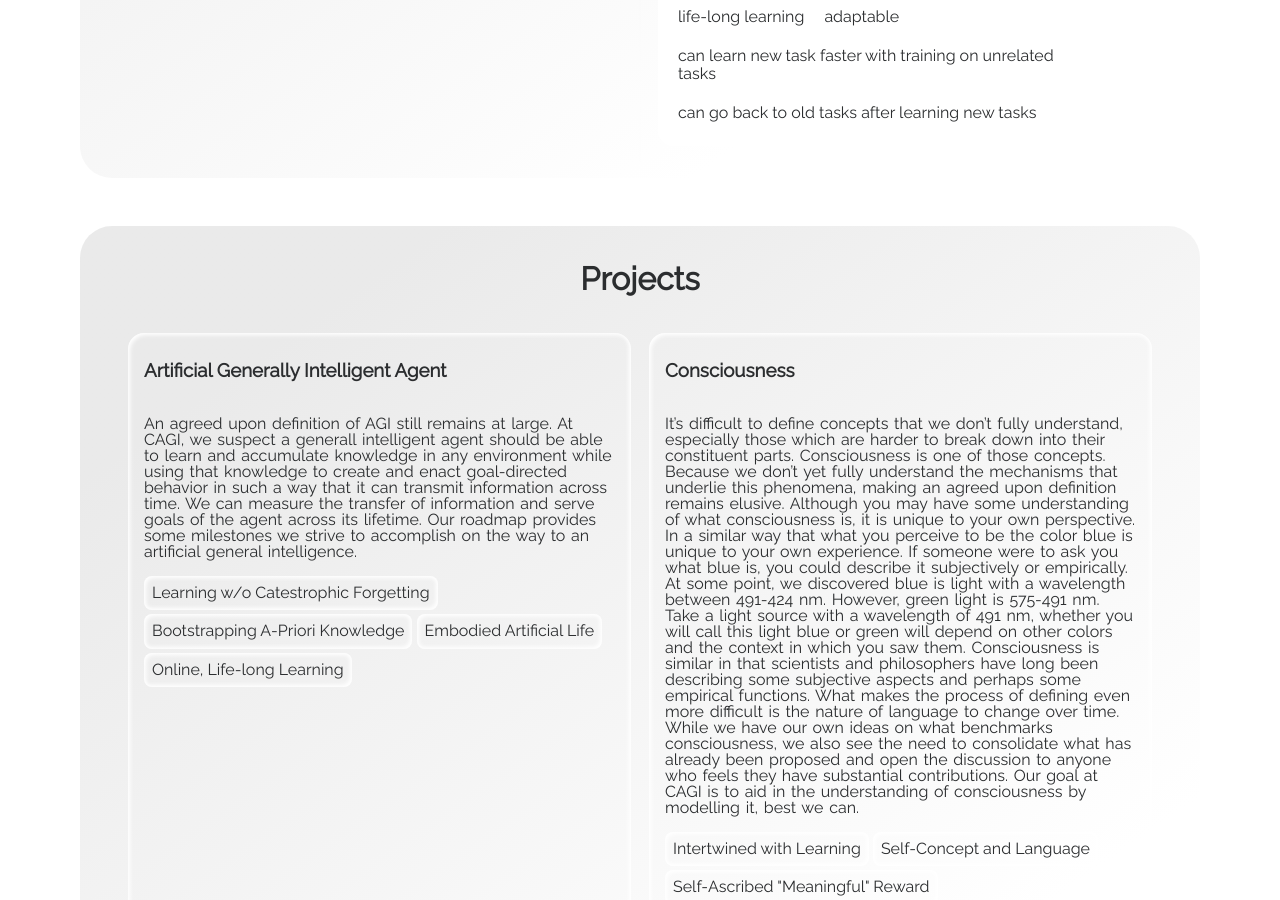
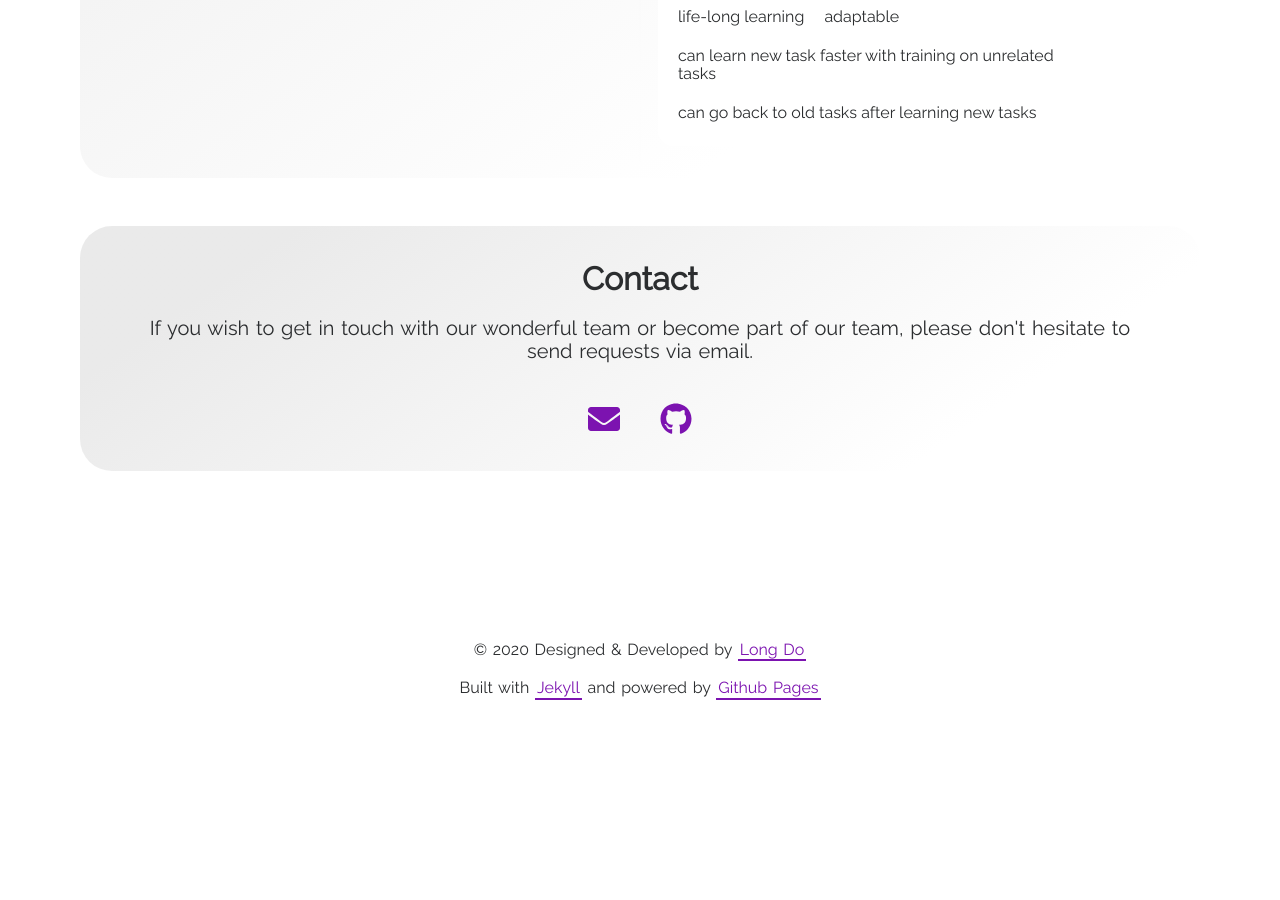
Before and after one commit to ConsciousAGI/ConsciousAGI.github.io, a Jekyll site: the page built from index.html, in a window 1280 px wide and 900 px high, scrolled down 2137 px. Built offline with Jekyll 4.4.1, drawn with Linux system fonts in a browser that asks for light colours; after the commit the page ends 2869 px from its top, so only the background shows below that; some of the changed text lies outside the part shown.

Commit message:
Update _config.yml

```diff
--- a/_config.yml
+++ b/_config.yml
@@ -55,11 +55,11 @@
 # show_projects_card:
 # > setting this to true, will display the Projects section
 # > setting this to false, will omit the Projects section
-show_projects_card: true
+show_projects_card: false
 # show_projects:
 # > setting this to true, will display your listed projects in _data/projects.yml
 # > setting this to false, will omit your listed projects
-show_projects: true
+show_projects: false
 # projects_title: The will be displayed as the title of your projects
 projects_title: Projects
 # show_os_projects:
```
